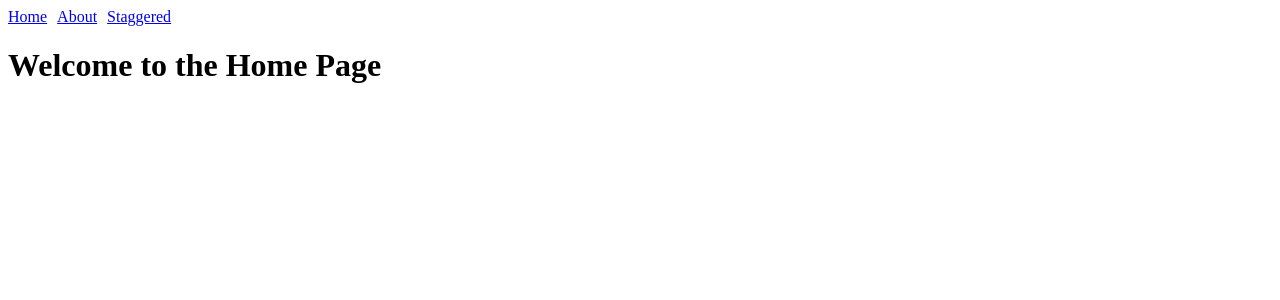
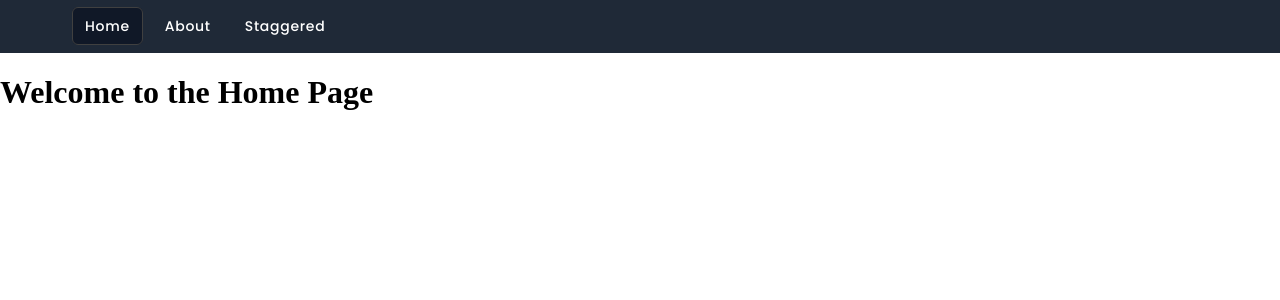
Before and after one commit to dpowell269/Flash-Banner-Generator, a Vue app: page / in a window 1280 px wide. Shown: the top 300 px of the page. Built offline with nearby package versions, Linux system fonts and the light colour scheme.

Commit message:
Style navigation

```diff
--- a/index.html
+++ b/index.html
@@ -1,10 +1,13 @@
 <!DOCTYPE html>
 <html lang="en">
 	<head>
-    <meta charset="UTF-8">
-    <link rel="icon" href="https://www.theperfumeshop.com/favicon.svg">
-    <meta name="viewport" content="width=device-width, initial-scale=1.0">
+		<meta charset="UTF-8" />
+		<link rel="icon" href="https://www.theperfumeshop.com/favicon.svg" />
+		<meta name="viewport" content="width=device-width, initial-scale=1.0" />
 		<title>Sales Banners</title>
+		<link rel="preconnect" href="https://fonts.googleapis.com" />
+		<link rel="preconnect" href="https://fonts.gstatic.com" crossorigin />
+		<link href="https://fonts.googleapis.com/css2?family=Poppins:ital,wght@0,100;0,200;0,300;0,400;0,500;0,600;0,700;0,800;0,900;1,100;1,200;1,300;1,400;1,500;1,600;1,700;1,800;1,900&display=swap" rel="stylesheet" />
 	</head>
 	<body>
 		<div id="app"></div>
--- a/src/App.vue
+++ b/src/App.vue
@@ -1,9 +1,11 @@
 <template>
 	<div>
 		<nav>
+			<div class="container">
 				<router-link to="/">Home</router-link>
 				<router-link to="/about">About</router-link>
 				<router-link to="/staggered">Staggered</router-link>
+			</div>
 		</nav>
 		<router-view />
 	</div>
@@ -16,7 +18,40 @@
 </script>
 
 <style>
+html,
+body {
+	margin: 0;
+	padding: 0;
+}
+
+html * {
+	box-sizing: border-box;
+}
+
+nav {
+	background: #1f2937;
+}
+
+nav .container {
+	margin: 0 auto;
+	padding: 16px 32px;
+	max-width: 1200px;
+}
+
 nav a {
 	margin-right: 10px;
+	font-family: 'Poppins', sans-serif;
+	color: #ffffff;
+	font-weight: 500;
+	font-size: 14px;
+	text-decoration: none;
+	padding: 8px 12px;
+	border-radius: 6px;
+	letter-spacing: 0.7px;
+}
+
+nav a.router-link-active {
+	background: #101827;
+	border: solid 1px #404040;
 }
 </style>
```
Lines whose indentation alone changed are shown as unchanged.
